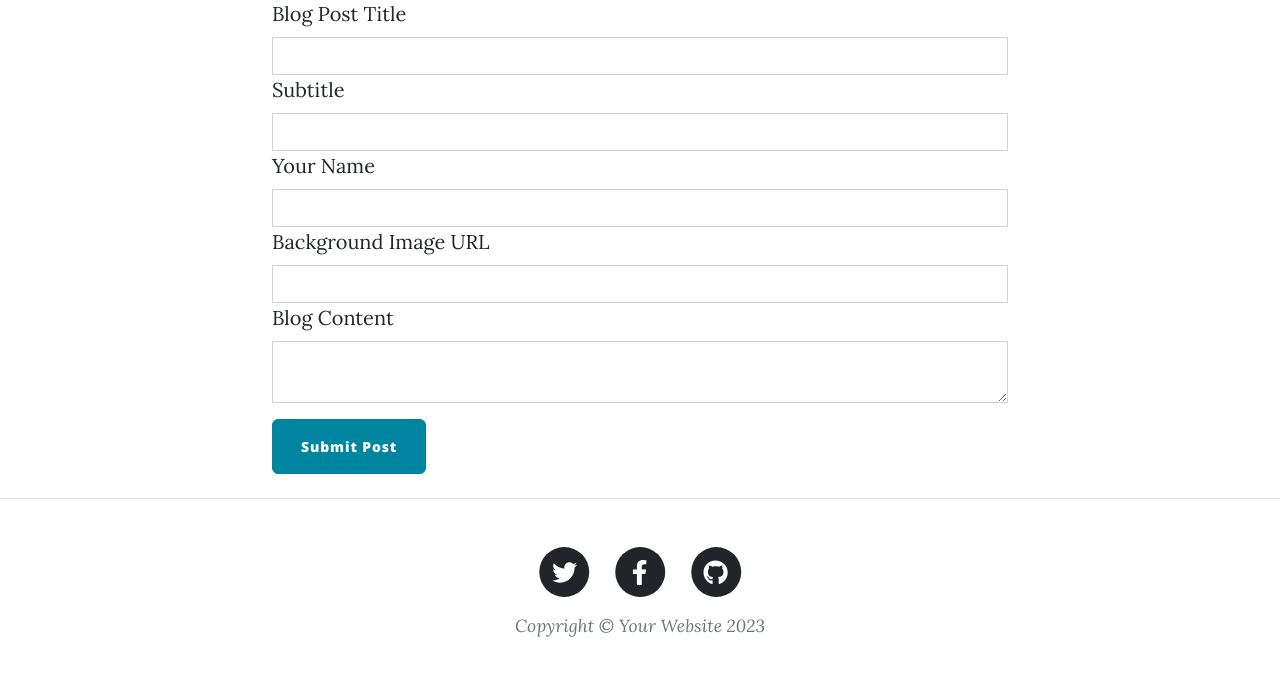
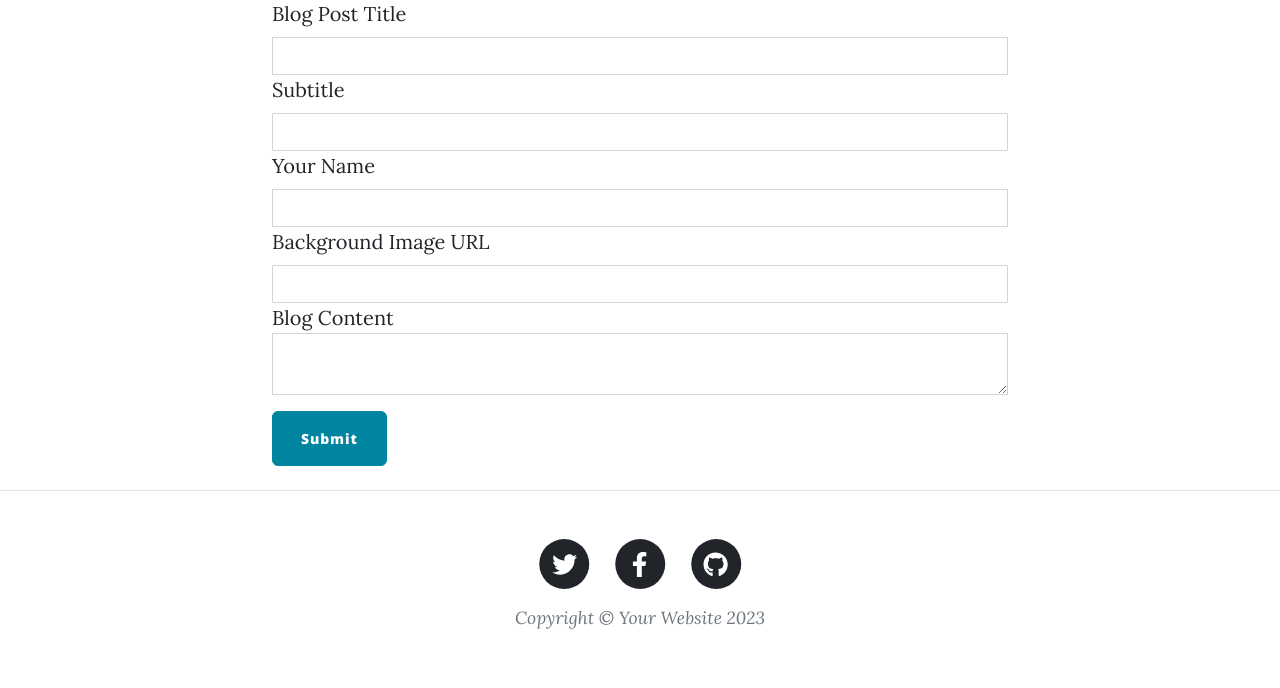
Before and after one commit to VojtaMi/blog_exercise, a Flask app: page /make-post in a window 1280 px wide. Shown: the part 581-1269 px from the top of the page. After the commit the page ends 1210 px from the top, so only its background shows below. Run offline with Flask 3, Linux system fonts and the light colour scheme; some libraries are stand-ins or nearby versions.

Commit message:
post edit+make

```diff
--- a/app.py
+++ b/app.py
@@ -1,8 +1,8 @@
-from flask import Flask, render_template, redirect, url_for, flash
+from flask import Flask, render_template, redirect, url_for, flash, request
 from flask_bootstrap import Bootstrap5
-from models import db
+from models import db, BlogPost
 import crud
-from forms import CreatePostForm
+from forms import PostForm
 from flask_ckeditor import CKEditor
 
 
@@ -30,7 +30,7 @@ def home():
 
 
 @app.route('/post/<int:post_id>')
-def show_post(post_id):
+def view_post(post_id):
     post = crud.get_post_by_id(post_id)
     return render_template("post.html", post=post)
 
@@ -47,20 +47,56 @@ def contact():
 
 @app.route('/make-post', methods=["GET", "POST"])
 def make_post():
-    form = CreatePostForm()
+    form = PostForm()
+
     if form.validate_on_submit():
-        # Add the post to the database
-        crud.add_new_post(
+        new_post = BlogPost(
             title=form.title.data,
             subtitle=form.subtitle.data,
             body=form.body.data,
             author=form.author.data,
             img_url=form.img_url.data
         )
-        flash("Your post has been successfully created!", "success")
-        return redirect(url_for('home'))
+        db.session.add(new_post)
+        db.session.commit()
+        flash("New post created successfully!", "success")
+        return redirect(url_for('view_post', post_id=new_post.id))
 
-    return render_template("make-post.html", form=form)
+    return render_template(
+        "post_form.html",
+        form=form,
+        heading="New Post",
+        subheading="You're going to make a great blog post!",
+        submit_text="Create Post",
+        form_action=url_for('make_post')
+    )
+
+
+
+@app.route('/edit-post/<int:post_id>', methods=["GET", "POST"])
+def edit_post(post_id):
+    post = crud.get_post_by_id(post_id)
+
+    form = PostForm(obj=post)  # Populate form with existing post data
+
+    if form.validate_on_submit():
+        post.title = form.title.data
+        post.subtitle = form.subtitle.data
+        post.body = form.body.data
+        post.author = form.author.data
+        post.img_url = form.img_url.data
+        db.session.commit()
+        flash("Post updated successfully!", "success")
+        return redirect(url_for('view_post', post_id=post.id))
+
+    return render_template(
+        "post_form.html",
+        form=form,
+        heading="Edit Post",
+        subheading="Update your blog post!",
+        submit_text="Update Post",
+        form_action=url_for('edit_post', post_id=post_id)
+    )
 
 
 if __name__ == "__main__":
--- a/crud.py
+++ b/crud.py
@@ -7,7 +7,7 @@ def get_all_posts():
 
 # Function to get a single post by ID
 def get_post_by_id(post_id):
-    return BlogPost.query.get(post_id)
+    return BlogPost.query.get_or_404(post_id)
 
 # Function to create a new post
 def add_new_post(title, subtitle, body, author, img_url):
--- a/forms.py
+++ b/forms.py
@@ -4,7 +4,7 @@ from wtforms.validators import DataRequired, URL, Length
 from flask_ckeditor import CKEditorField
 
 
-class CreatePostForm(FlaskForm):
+class PostForm(FlaskForm):
     title = StringField("Blog Post Title",
                         validators=[DataRequired(),
                                     Length(max=250, message="Title cannot exceed 250 characters.")])
@@ -21,6 +21,7 @@ class CreatePostForm(FlaskForm):
                           validators=[DataRequired(), URL(),
                                       Length(max=250, message="Image URL cannot exceed 250 characters.")])
 
-    body = CKEditorField("Blog Content")
+    body = CKEditorField("Blog Content",
+                         validators=[DataRequired()])
 
-    submit = SubmitField("Submit Post")
+    submit = SubmitField("Submit")
--- a/templates/header.html
+++ b/templates/header.html
@@ -38,8 +38,6 @@
       href="{{ url_for('static', filename='css/styles.css') }}"
       rel="stylesheet"
     />
-    <!-- CKEditor-->
-    <script src="https://cdn.ckeditor.com/ckeditor5/39.0.0/classic/ckeditor.js"></script>
 
     {% endblock %}
   </head>
--- a/templates/index.html
+++ b/templates/index.html
@@ -24,7 +24,7 @@
       <!-- Post preview-->
       {% for post in all_posts %}
       <div class="post-preview">
-        <a href="{{ url_for('show_post', post_id=post.id) }}">
+        <a href="{{ url_for('view_post', post_id=post.id) }}">
           <h2 class="post-title">{{ post.title }}</h2>
           <h3 class="post-subtitle">{{ post.subtitle }}</h3>
         </a>
--- a/templates/post.html
+++ b/templates/post.html
@@ -27,12 +27,10 @@
                 {{ post.body|safe }}
 
                 <div class="d-flex justify-content-end mb-4">
-          <!-- TODO: Editing posts-->
                     <a
                             class="btn btn-primary float-right"
-            href="TODO: Add code to edit_post here"
-            >Edit Post</a
-          >
+                            href="{{ url_for('edit_post', post_id=post.id) }}"
+                    >Edit Post</a>
                 </div>
             </div>
         </div>
--- a/templates/make-post.html
+++ b/templates/post_form.html
@@ -7,15 +7,14 @@
         <div class="row gx-4 gx-lg-5 justify-content-center">
             <div class="col-md-10 col-lg-8 col-xl-7">
                 <div class="page-heading">
-                    <!-- TODO: Show a different h1 if editing existing post -->
-                    <h1>New Post</h1>
-                    <span class="subheading">You're going to make a great blog post!</span>
+                    <h1>{{ heading }}</h1>
+                    <span class="subheading">{{ subheading }}</span>
                 </div>
             </div>
         </div>
     </div>
 </header>
-
+{{ ckeditor.load() }}  <!-- Load CKEditor scripts -->
 <main class="mb-4">
     <div class="container">
         <div class="row">
@@ -40,8 +39,8 @@
                     </div>
                     <!-- CKEditor Field -->
                     <div class="form-group">
-                        {{ form.body.label(class="form-label") }}
-                        {{ form.body(class="form-control", id="editor") }}
+                        {{ form.body.label }}<br>
+                        {{ form.body(class="form-control") }}  <!-- CKEditor applied here -->
                     </div>
                     <div class="form-group">
                         {{ form.submit(class="btn btn-primary mt-3") }}
@@ -52,14 +51,5 @@
     </div>
 </main>
 
-<!-- Initialize CKEditor -->
-<script>
-    ClassicEditor
-        .create(document.querySelector('#editor'))
-        .catch(error => {
-            console.error(error);
-        });
-</script>
-
 {% include "footer.html" %}
 {% endblock %}
```
Also changed, not shown: instance/posts.db. Lines whose indentation alone changed are shown as unchanged.
